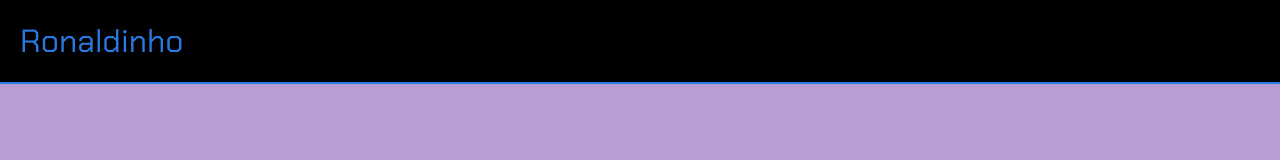
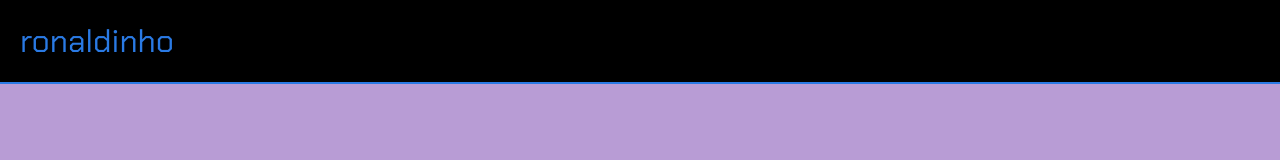
Before and after one commit to DHIOGO07/ALURAFLIX, a plain HTML site: page index.html in a window 1280 px wide. Shown: the top 160 px of the page. Drawn offline with Linux system fonts and the light colour scheme; grey boxes are pictures that could not be loaded.

Commit message:
ronaldinho

```diff
--- a/index.html
+++ b/index.html
@@ -7,11 +7,11 @@
     <link
         href="https://fonts.googleapis.com/css2?family=Chakra+Petch:ital,wght@0,300;0,400;0,500;0,600;0,700;1,300;1,400;1,500;1,600;1,700&display=swap"
         rel="stylesheet">
-    <title>Ronaldinho</title>
+    <title>ronaldinho</title>
 </head>
 
 <body>
-    <header>Ronaldinho</header>
+    <header>ronaldinho</header>
 
     <section class="chamada">
         <div class="chamada-texto">
```
